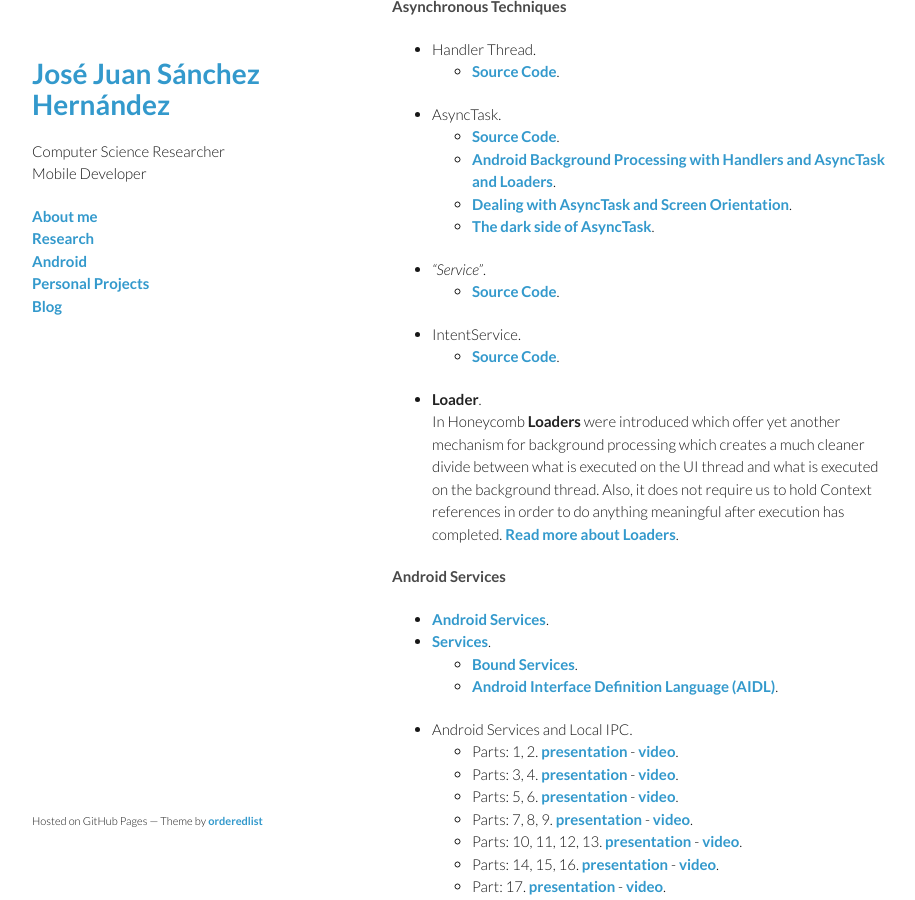
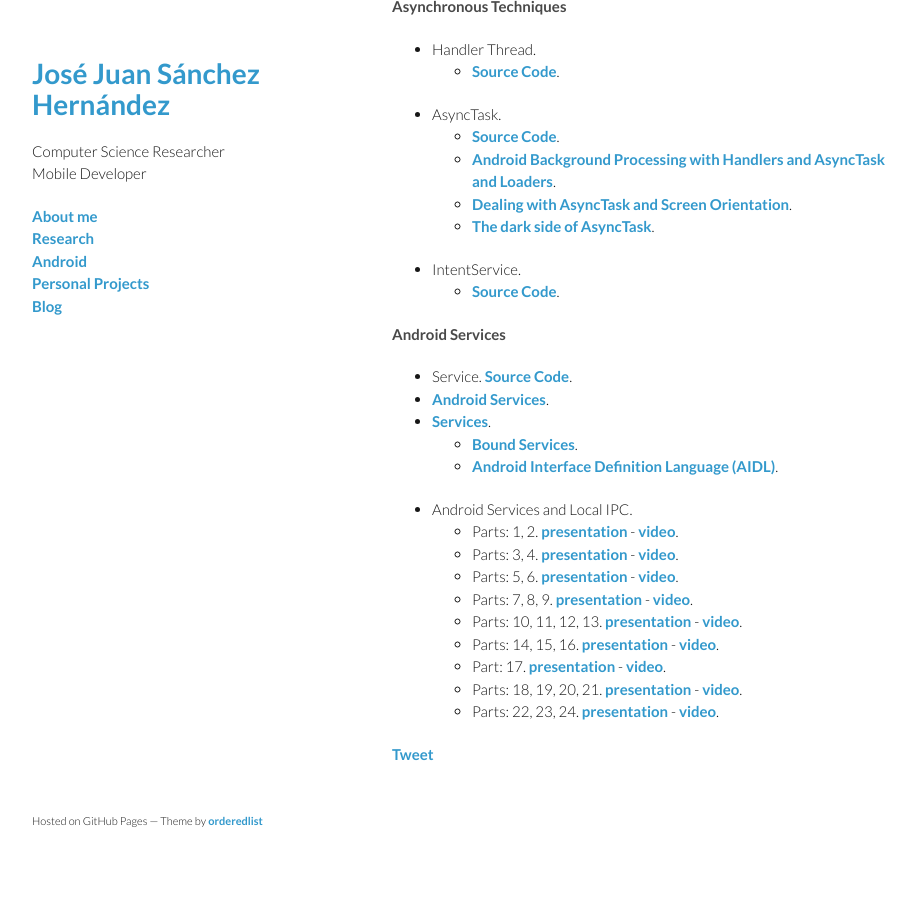
Before and after one commit to josejuansanchez/josejuansanchez.github.io, a Jekyll site: the page built from _posts/2014-03-25-xv-betabeers-almeria.md, in a window 1280 px wide and 900 px high, scrolled down 2350 px. Shown: the whole window, without its empty margins (178-1093 px from the left). Built offline with Jekyll 4.4.1, drawn with Linux system fonts in a browser that asks for light colours; comment, search, counter and statistics services are not loaded; after the commit the page ends 3188 px from its top, so only the background shows below that.

Commit message:
Update 2014-03-25-xv-betabeers-almeria.md

```diff
--- a/_posts/2014-03-25-xv-betabeers-almeria.md
+++ b/_posts/2014-03-25-xv-betabeers-almeria.md
@@ -75,14 +75,11 @@
   * [Android Background Processing with Handlers and AsyncTask and Loaders](http://www.vogella.com/tutorials/AndroidBackgroundProcessing/article.html).
   * [Dealing with AsyncTask and Screen Orientation](http://androidresearch.wordpress.com/2013/05/10/dealing-with-asynctask-and-screen-orientation/).
   * [The dark side of AsyncTask](http://bon-app-etit.blogspot.com.es/2013/04/the-dark-side-of-asynctask.html).
-* *"Service"*.
-  * [Source Code](https://android.googlesource.com/platform/frameworks/base/+/master/core/java/android/app/Service.java).
 * IntentService.
   * [Source Code](https://android.googlesource.com/platform/frameworks/base/+/master/core/java/android/app/IntentService.java).
-* **Loader**.
-In Honeycomb **Loaders** were introduced which offer yet another mechanism for background processing which creates a much cleaner divide between what is executed on the UI thread and what is executed on the background thread. Also, it does not require us to hold Context references in order to do anything meaningful after execution has completed. [Read more about Loaders](http://blog.stylingandroid.com/archives/853).
 
 #### Android Services
+* Service. [Source Code](https://android.googlesource.com/platform/frameworks/base/+/master/core/java/android/app/Service.java).
 * [Android Services](http://www.vogella.com/tutorials/AndroidServices/article.html).
 * [Services](http://developer.android.com/guide/components/services.html).
   * [Bound Services](http://developer.android.com/guide/components/bound-services.html).
```
